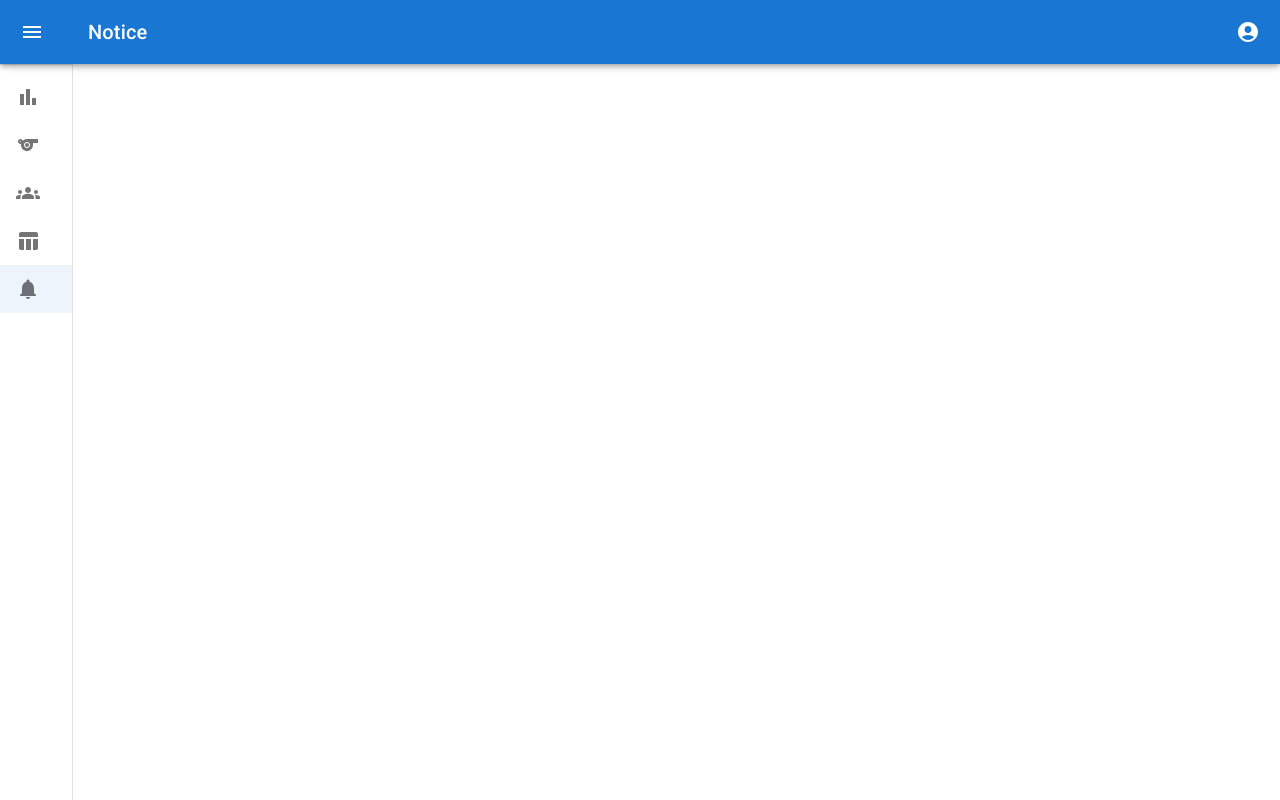
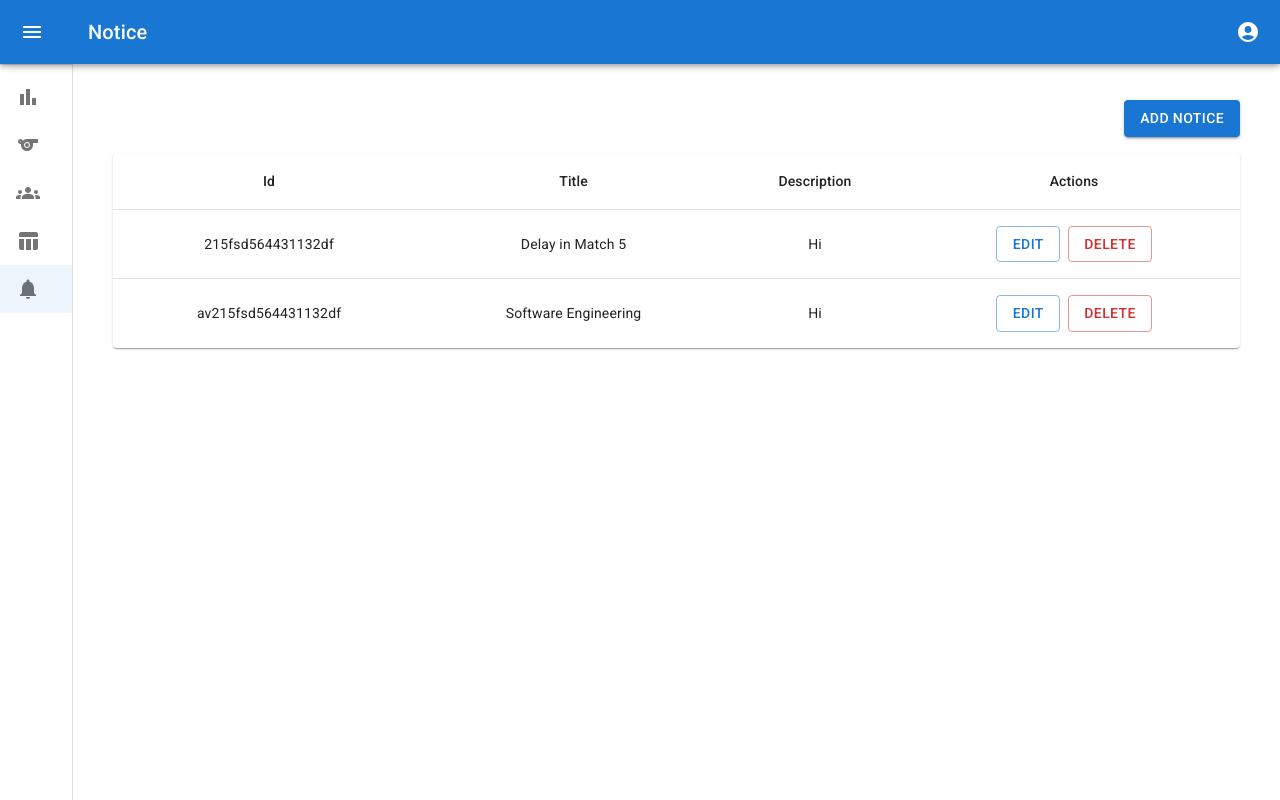
Before and after one commit to Minify-It-services/sports-meet-app, a React (Create React App) app: page /admin/notice in a window 1280 px wide. Built offline with nearby package versions, Linux system fonts and the light colour scheme.

Commit message:
notice page

```diff
--- /dev/null
+++ b/src/admin/pages/notice/AddNotice.jsx
@@ -0,0 +1,58 @@
+import React from 'react';
+import { useState,useEffect,useCallback } from 'react';
+
+import TextField  from '@mui/material/TextField';
+import Button  from '@mui/material/Button';
+import Stack from '@mui/material/Stack';
+import TextareaAutosize from '@mui/material/TextareaAutosize';
+
+import { cleanup } from '@testing-library/react';
+
+function AddNotice(props) {
+    const [forEdit, setforEdit] = useState(false);
+    const [editedNotice, seteditedNotice] = useState({});
+    let editData=props.row;
+    const isObjEmpty=(obj)=>{
+        if (obj && Object.keys(obj).length === 0
+        && Object.getPrototypeOf(obj) === Object.prototype) {
+          return true;
+        }
+        else return false;
+      }
+    useEffect(() => {
+        if (isObjEmpty(editData)) {
+            setforEdit(false);
+        }
+        else {
+            setforEdit(true);
+            seteditedNotice(props.row);
+        };
+        return ()=>{
+            cleanup();
+        }
+    }, [editData,props.row]);
+
+    const handleChange = (event,keyName) => {
+        seteditedNotice((prev)=>{return {...prev,[`${keyName}`]:event.target.value}})
+    };
+    //TODO:ONSAVE GO BACK TO TABLE SCREEN WITH SET STATE
+    // const handleSave = useCallback(event => {
+    //     props.changeAction(false);
+    //     console.log(editedNotice);
+    //   }, [props,editedNotice])
+    return (
+        <Stack spacing={{ xs: 1, sm: 2, md: 3 }} sx={{mt:2}}>
+            <TextField id="standard-basic" label="Title" variant="standard" type="text" defaultValue={!forEdit?editData.title:""} onChange={(event)=>handleChange(event,'title')}/>
+            <TextareaAutosize
+            aria-label="empty textarea"
+            placeholder="Description"
+            style={{ width: '100%',minHeight:'250px' }}
+            defaultValue={!forEdit?editData.description:""} onChange={(event)=>handleChange(event,'description')}
+            />
+            {/* <TextField id="standard-basic" label="Description" variant="standard" type="text" defaultValue={!forEdit?editData.description:""} onChange={(event)=>handleChange(event,'description')}/> */}
+            <Button variant="outlined" color="success" onClick={()=>console.log(editedNotice)}>Save</Button>
+        </Stack>
+    )
+}
+
+export default AddNotice
--- a/src/admin/pages/notice/index.jsx
+++ b/src/admin/pages/notice/index.jsx
@@ -1,13 +1,91 @@
-import React from 'react'
+import React from 'react';
+import { useState } from 'react';
+
+import Box from '@mui/material/Box';
+import Table from '@mui/material/Table';
+import TableBody from '@mui/material/TableBody';
+import TableCell from '@mui/material/TableCell';
+import TableContainer from '@mui/material/TableContainer';
+import TableHead from '@mui/material/TableHead';
+import TableRow from '@mui/material/TableRow';
+import Stack from '@mui/material/Stack';
+import Paper from '@mui/material/Paper';
+import Button from '@mui/material/Button';
+import ArrowBackIosIcon from '@mui/icons-material/ArrowBackIos';
+
+import AddNotice from './AddNotice';
 
 // components
 import DrawerBar from '../../../components/DrawerBar';
 
+// data
+const rows = [
+    {
+        title: "Delay in Match 5",
+        description: "Hi ",
+        id: "215fsd564431132df",
+    },
+    {
+        title: "Software Engineering",
+        description: "Hi ",
+        id: "av215fsd564431132df",
+    }
+];
+
 const Notice = () => {
+    const [action, setaction] = useState(false);
+    const [toEdit, settoEdit] = useState({});
+    const editData=(row)=>{
+        setaction(!action);
+        settoEdit(row);
+    }
+    const isObjEmpty=(obj)=>{
+        if (obj && Object.keys(obj).length === 0
+        && Object.getPrototypeOf(obj) === Object.prototype) {
+          return true;
+        }
+        else return false;
+      }
     return (
-        <>
+        <Box sx={{ display: 'flex' }}>
             <DrawerBar pageName={'Notice'} pageId ={5} />
-        </>
+            <Box sx={{flexGrow:1, pt:12.5, px:{xs:2,sm:3,md:5}}}>
+                <Box sx={{display:'flex', justifyContent:!action?'flex-end':'flex-start'}}>
+                    {!action?<Button variant="contained" color="primary" onClick={()=>{setaction(!action); if(!isObjEmpty(toEdit)){
+                        settoEdit({})
+                    }}}>Add Notice</Button>:<Button onClick={()=>setaction(!action)}> <ArrowBackIosIcon /></Button>}
+                </Box>
+                {!action? <TableContainer component={Paper} sx={{mt:2}}>
+                    <Table aria-label="simple table">
+                        <TableHead>
+                            <TableRow>
+                                <TableCell align="center">Id</TableCell>
+                                <TableCell align="center">Title</TableCell>
+                                <TableCell align="center">Description</TableCell>
+                                <TableCell align="center">Actions</TableCell>
+                            </TableRow>
+                        </TableHead>
+                        <TableBody>
+                            {rows.map((row,index) => (
+                                <TableRow  key={index} sx={{ '&:last-child td, &:last-child th': { border: 0 } }}>
+                                    <TableCell component="th" scope="row" align="center">{row.id}</TableCell>
+                                    <TableCell align="center">{row.title}</TableCell>
+                                    <TableCell align="center">{row.description}</TableCell>
+                                    <TableCell align="center">
+                                        <Stack direction="row" spacing={1} justifyContent="center" alignItems="center">
+                                        <Button key="one" variant="outlined" color="primary" onClick={()=>editData(row)}>Edit</Button>
+                                        <Button key="two" variant="outlined" color="error">Delete</Button>
+                                        </Stack>
+                                    </TableCell>
+                                </TableRow>
+                            ))}
+                        </TableBody>
+                    </Table>
+                </TableContainer>
+                : <AddNotice row={toEdit} changeAction={setaction}></AddNotice>
+                }
+            </Box>
+        </Box>
     )
 }
 
```
